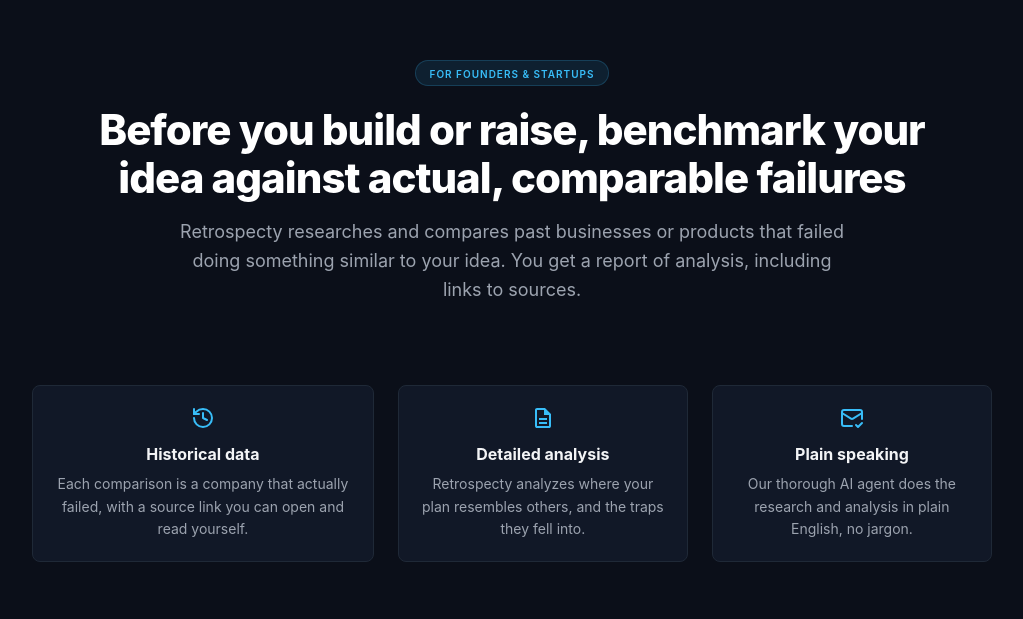
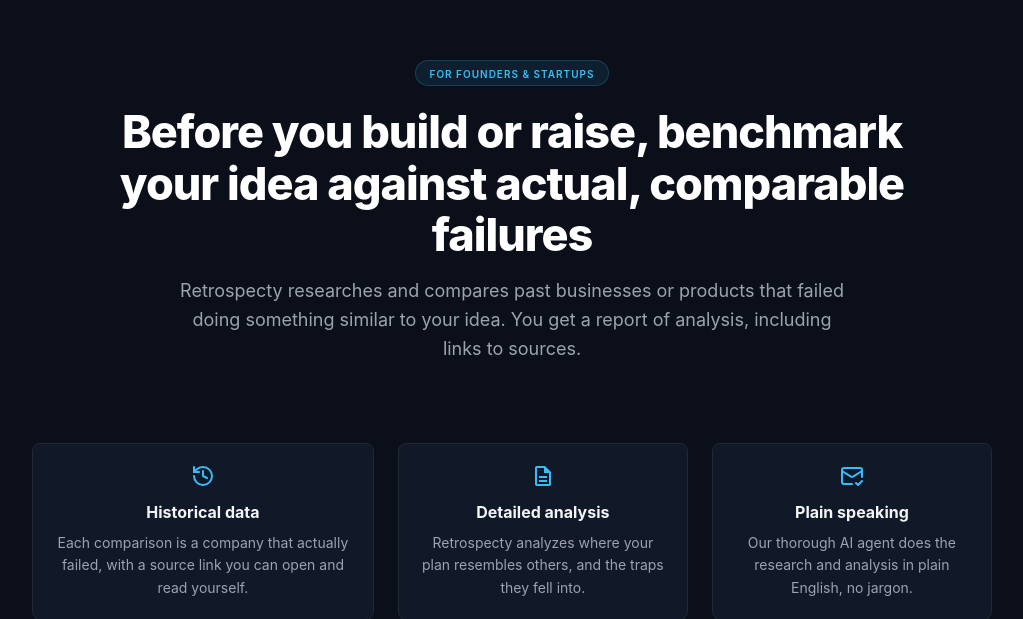
Before and after one commit to markbowley/retrospecty-portal, a FastAPI app: page / in a window 1280 px wide. Shown: the part 125-744 px from the top of the page, without its empty margins (128-1151 px from the left). Run offline with FastAPI, Linux system fonts and the light colour scheme; some libraries are stand-ins or nearby versions.

Commit message:
Update style.css

```diff
--- a/static/style.css
+++ b/static/style.css
@@ -15,7 +15,7 @@ header { padding: 24px 40px; display: flex; justify-content: space-between; alig
 .logo svg {  }
 .hero { max-width: 900px; margin: 60px auto 40px auto; padding: 0 20px; text-align: center; }
 .badge { background: rgba(56, 189, 248, 0.1); color: var(--accent); border: 1px solid rgba(56, 189, 248, 0.2); font-size: 10px; font-weight: 600; text-transform: uppercase; letter-spacing: 1px; padding: 5px 14px 3px; border-radius: 20px; display: inline-block; margin-bottom: 20px; }
-h1 { font-size: 42px; font-weight: 800; letter-spacing: -1px; line-height: 1.15; margin-bottom: 16px; color: #ffffff; }
+h1 { font-size: 45px; font-weight: 800; letter-spacing: -1px; line-height: 1.15; margin-bottom: 16px; color: #ffffff; }
 .hero-sub { font-size: 18px; color: var(--text-muted); max-width: 680px; margin: 0 auto 40px auto; }
 
 .grid { display: grid; grid-template-columns: 1fr; gap: 40px; max-width: 1000px; margin: 0 auto 60px auto; padding: 0 20px; text-align: center; }
```
